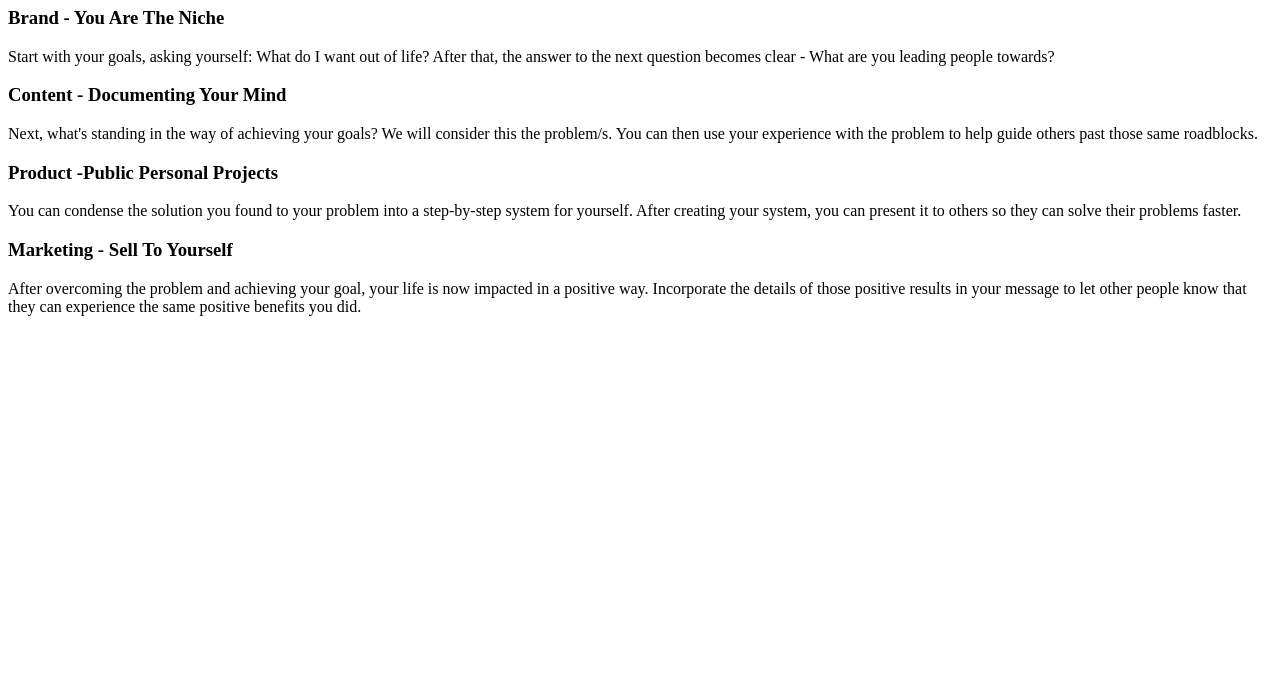
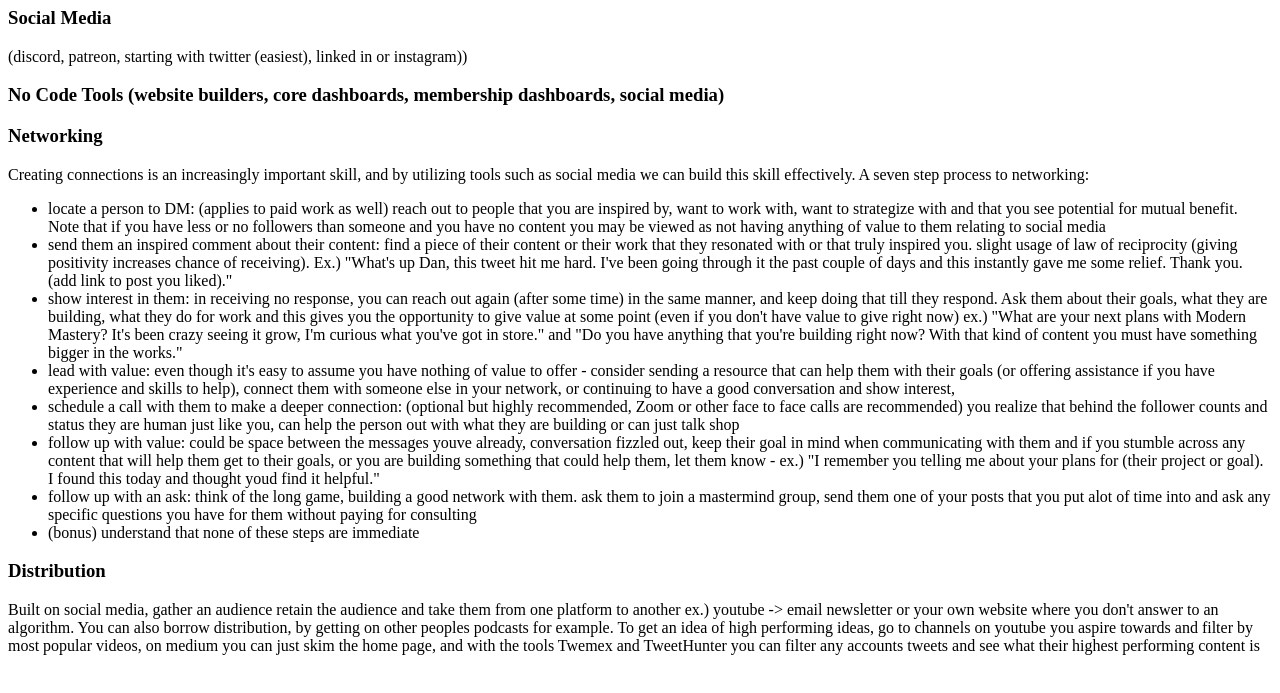
Before and after one commit to coleybenton/one-person-business-journey, a plain HTML site: page pages/page-four.html in a window 1280 px wide. Shown: the part 107-800 px from the top of the page. Drawn offline with Linux system fonts and the light colour scheme.

Commit message:
finished page four lengthy will need content revision at some point...

```diff
--- a/pages/page-four.html
+++ b/pages/page-four.html
@@ -6,14 +6,27 @@
 </head>
 <body>
   <p><a href="index.html">Home</a></p>
-  <h1>Four Pillars of a Six Figure One Person Business</h1>
-    <h3>Brand - You Are The Niche</h3>
-      <p>Start with your goals, asking yourself: What do I want out of life? After that, the answer to the next question becomes clear - What are you leading people towards?</p>
-    <h3>Content - Documenting Your Mind</h3>
-      <p>Next, what's standing in the way of achieving your goals? We will consider this the problem/s. You can then use your experience with the problem to help guide others past those same roadblocks. </p>
-    <h3>Product -Public Personal Projects</h3>
-      <p>You can condense the solution you found to your problem into a step-by-step system for yourself. After creating your system, you can present it to others so they can solve their problems faster.</p>
-    <h3>Marketing - Sell To Yourself</h3>
-      <p>After overcoming the problem and achieving your goal, your life is now impacted in a positive way. Incorporate the details of those positive results in your message to let other people know that they can experience the same positive benefits you did. </p>
+  <h1>The Internet (Digital Leverage)</h1>
+    <h3>Social Media</h3>
+      <p>(discord, patreon, starting with twitter (easiest), linked in or instagram))</p>
+    <h3>No Code Tools (website builders, core dashboards, membership dashboards, social media)</h3>
+      <p></p>
+    <h3>Networking</h3>
+      <p>Creating connections is an increasingly important skill, and by utilizing tools such as social media we can build this skill effectively. A seven step process to networking:
+      <ul>
+        <li>locate a person to DM: (applies to paid work as well) reach out to people that you are inspired by, want to work with, want to strategize with and that you see potential for mutual benefit. Note that if you have less or no followers than someone and you have no content you may be viewed as not having anything of value to them relating to social media</li>
+        <li>send them an inspired comment about their content: find a piece of their content or their work that they resonated with or that truly inspired you. slight usage of law of reciprocity (giving positivity increases chance of receiving). Ex.) "What's up Dan, this tweet hit me hard. I've been going through it the past couple of days and this instantly gave me some relief. Thank you. (add link to post you liked)." </li>
+        <li>show interest in them: in receiving no response, you can reach out again (after some time) in the same manner, and keep doing that till they respond. Ask them about their goals, what they are building, what they do for work and this gives you the opportunity to give value at some point (even if you don't have value to give right now) ex.) "What are your next plans with Modern Mastery? It's been crazy seeing it grow, I'm curious what you've got in store." and "Do you have anything that you're building right now? With that kind of content you must have something bigger in the works."</li>
+        <li>lead with value: even though it's easy to assume you have nothing of value to offer - consider sending a resource that can help them with their goals (or offering assistance if you have experience and skills to help), connect them with someone else in your network, or continuing to have a good conversation and show interest,
+           </li>
+        <li>schedule a call with them to make a deeper connection: (optional but highly recommended, Zoom or other face to face calls are recommended) you realize that behind the follower counts and status they are human just like you, can help the person out with what they are building or can just talk shop</li>
+        <li>follow up with value: could be space between the messages youve already, conversation fizzled out, keep their goal in mind when communicating with them and if you stumble across any content that will help them get to their goals, or you are building something that could help them, let them know - ex.) "I remember you telling me about your plans for (their project or goal). I found this today and thought youd find it helpful."</li>
+        <li>follow up with an ask: think of the long game, building a good network with them. ask them to join a mastermind group, send them one of your posts that you put alot of time into and ask any specific questions you have for them without paying for consulting </li>
+        <li>(bonus) understand that none of these steps are immediate</li>
+      </ul></p>
+    <h3>Distribution</h3>
+      <p>Built on social media, gather an audience retain the audience and take them from one platform to another ex.) youtube -> email newsletter or your own website where you don't answer to an algorithm. You can also borrow distribution, by getting on other peoples podcasts for example. To get an idea of high performing ideas, go to channels on youtube you aspire towards and filter by most popular videos, on medium you can just skim the home page, and with the tools Twemex and TweetHunter you can filter any accounts tweets and see what their highest performing content is
+
+      </p>
 </body>
 </html>
```
Also changed, not shown: pages/index.html (+1 -1 lines).
